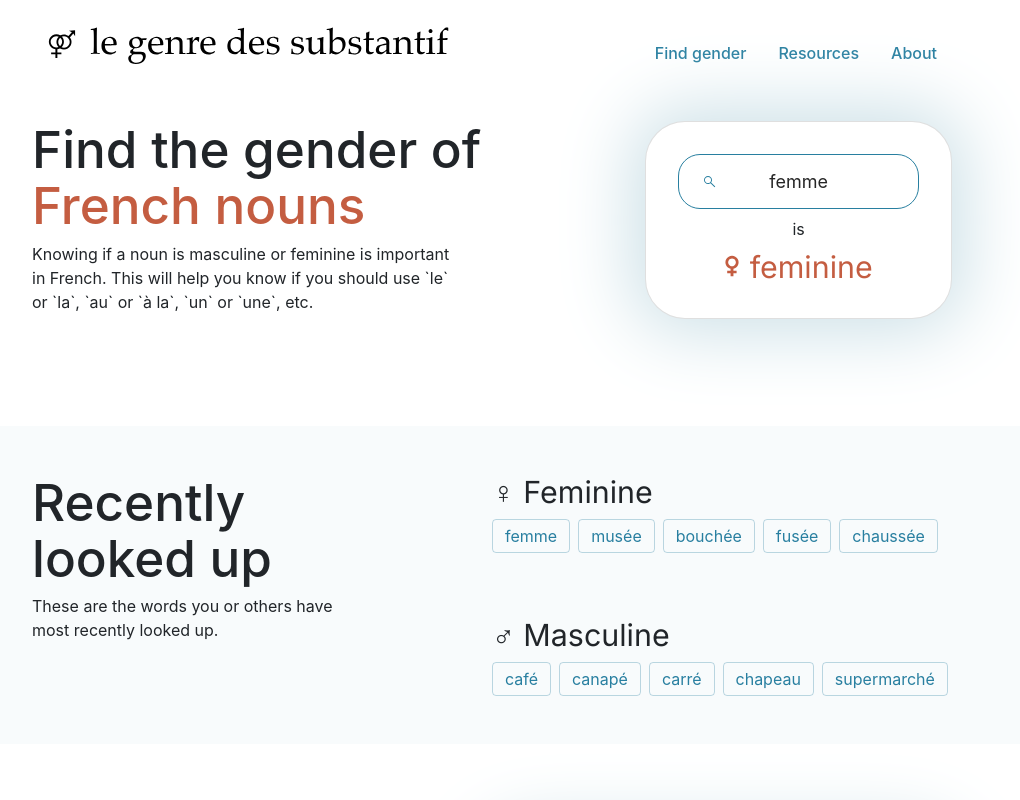
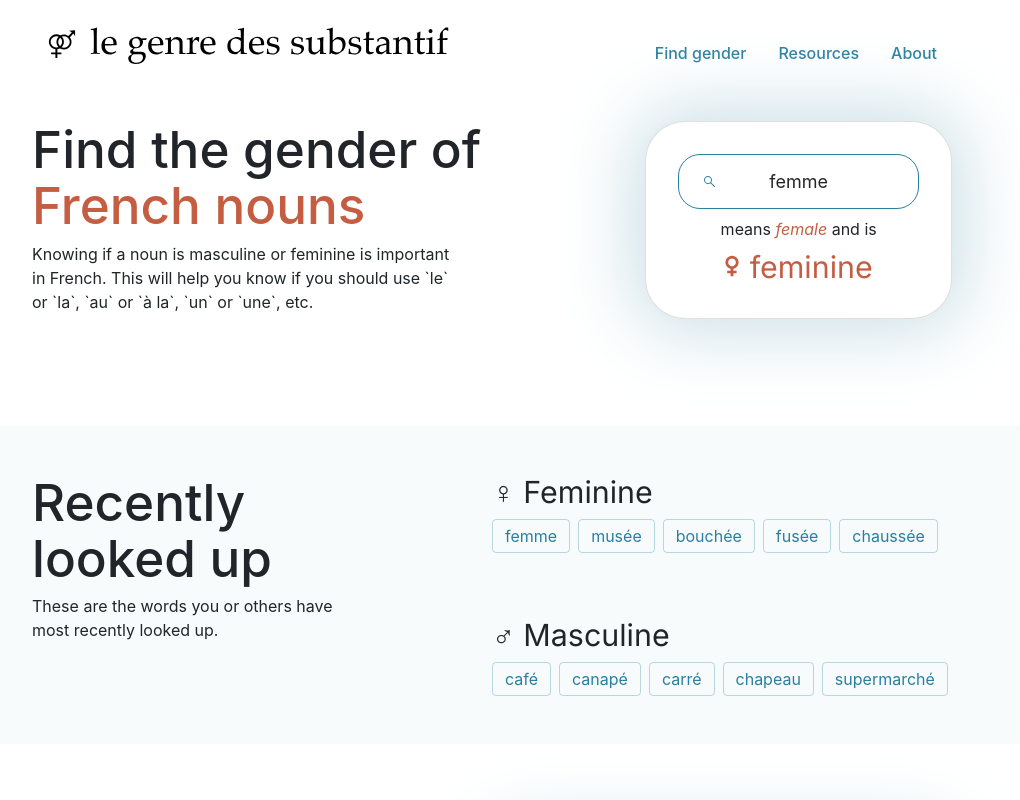
Before and after one commit to ddikman/genre-substantif, a Vue app: page / in a window 1280 px wide. Shown: the top 800 px of the page, without its empty margins (148-1168 px from the left). Built offline with nearby package versions, Linux system fonts and the light colour scheme.

Commit message:
Added display of translation

```diff
--- a/src/components/TheNounLookup.vue
+++ b/src/components/TheNounLookup.vue
@@ -1,11 +1,12 @@
 <script setup lang="ts">
 
-import { ref, watch } from 'vue'
+import { ref, watch, computed } from 'vue'
 
 import { useDebounceFn } from '@vueuse/core'
 import { FEMININE, Word } from '../models/word';
 import { addRecentWord, getMostRecentWord } from '../stores/recentWords';
 import { lookupWord } from '../services/lookupWord';
+import { dictionary } from '../services/dictionary';
 
 const searchTerm = ref('')
 const foundWord = ref<Word>()
@@ -31,6 +32,13 @@ function loadPreviousLookup() {
   searchTerm.value = foundWord.value?.french || 'femme'
 }
 
+const english = computed(() => {
+  if (foundWord.value) {
+    return dictionary.find((entry) => entry.fr === foundWord.value?.french)?.en
+  }
+  return ''
+})
+
 loadPreviousLookup()
 
 </script>
@@ -47,7 +55,7 @@ loadPreviousLookup()
           <div class="card text-center">
             <input type="text" id="word" v-model="searchTerm" class="mb-2" />
             <div v-if="foundWord">
-              <p class="mb-2">is</p>
+              <p class="mb-2">means <span class="english">{{ english }}</span> and is</p>
               <div class="accent subtitle gender" v-bind:class="foundWord.gender">{{ foundWord.gender }}</div>
             </div>
             <div v-else>This is not a noun we know.</div>
@@ -90,4 +98,9 @@ loadPreviousLookup()
   background-position-y: center;
 }
 
+.english {
+  font-style: italic;
+  color: var(--color-accent);
+}
+
 </style>
```
